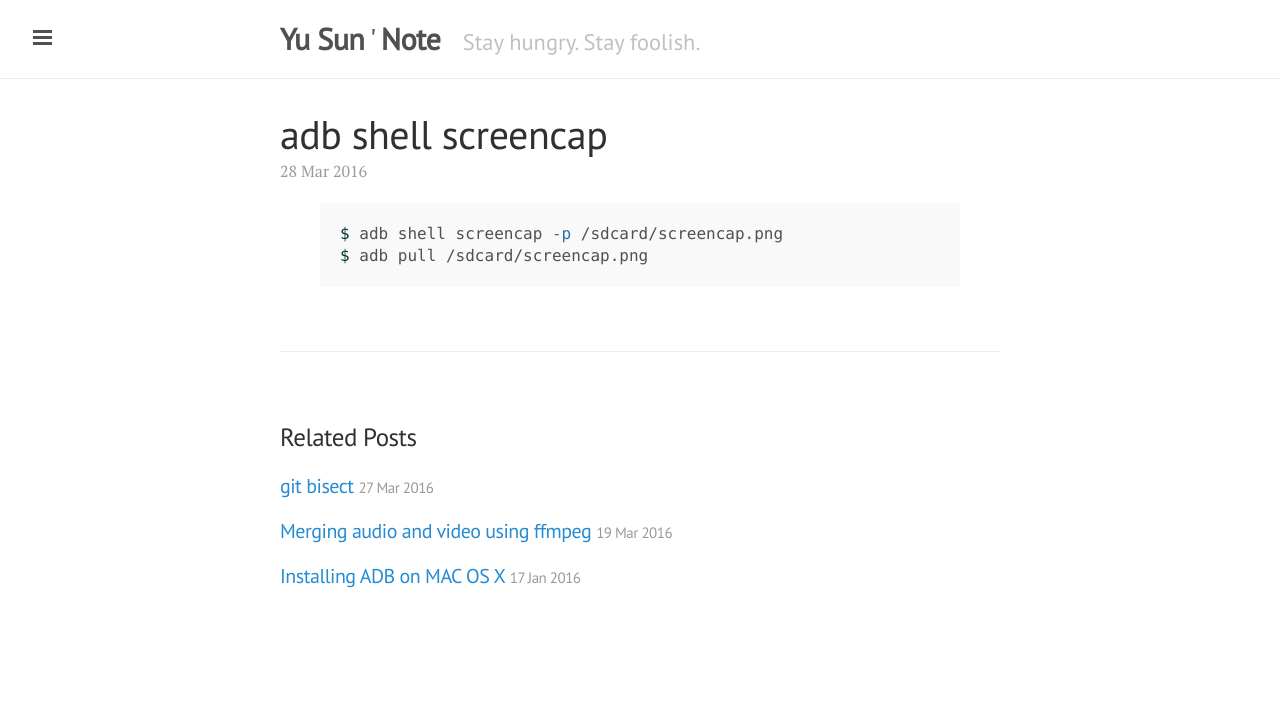
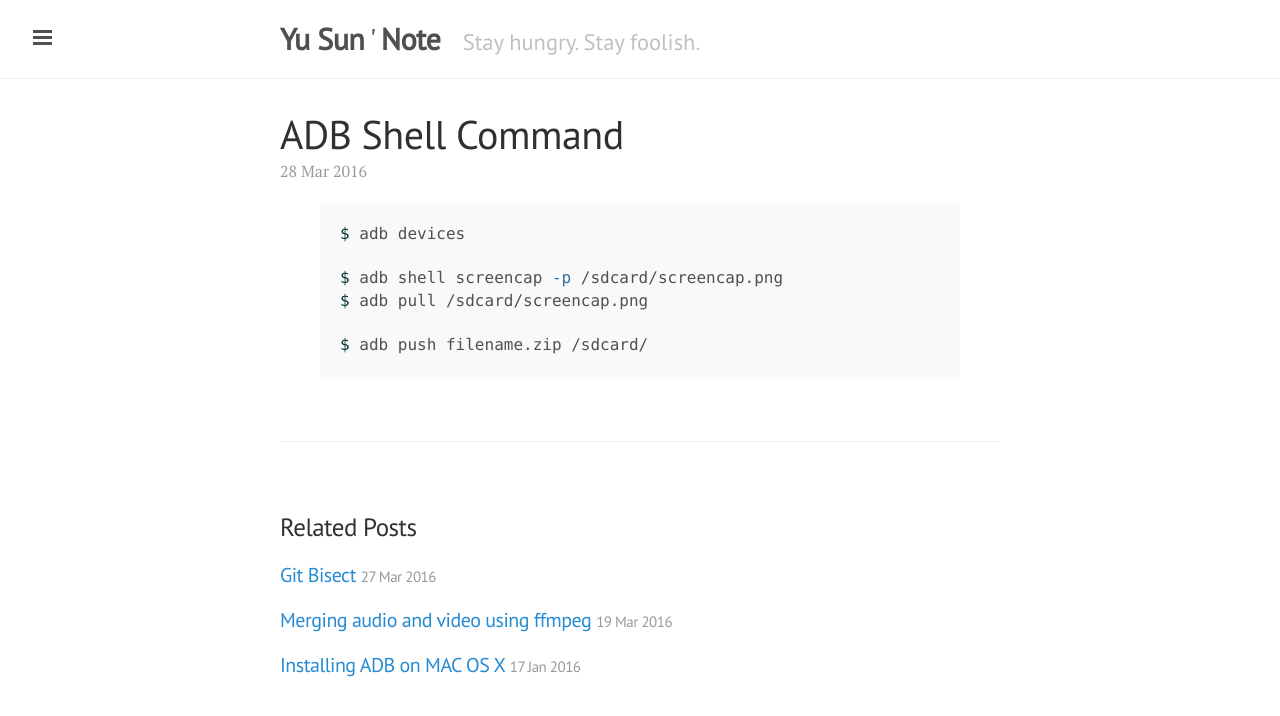
Before and after one commit to usunyu/usunyu.github.io, a Jekyll site: the page built from note/_posts/2016-03-28-adb-command.markdown, in a window 1280 px wide. Shown: the top 716 px of the page. Built offline with Jekyll 4.4.1, drawn with Linux system fonts in a browser that asks for light colours; Markdown is read by kramdown in place of the engine named in the settings.

Commit message:
[post][adb] command

```diff
--- a/note/_posts/2016-03-27-git-bisect.markdown
+++ b/note/_posts/2016-03-27-git-bisect.markdown
@@ -1,6 +1,6 @@
 ---
 layout: post
-title:  "git bisect"
+title:  "Git Bisect"
 ---
 
 {% highlight bash %}
--- a/note/_posts/2016-03-28-adb-screenshot.markdown
+++ b/note/_posts/2016-03-28-adb-command.markdown
@@ -1,9 +1,13 @@
 ---
 layout: post
-title:  "adb shell screencap"
+title:  "ADB Shell Command"
 ---
 
 {% highlight bash %}
+$ adb devices
+
 $ adb shell screencap -p /sdcard/screencap.png
 $ adb pull /sdcard/screencap.png
+
+$ adb push filename.zip /sdcard/
 {% endhighlight %}
```
